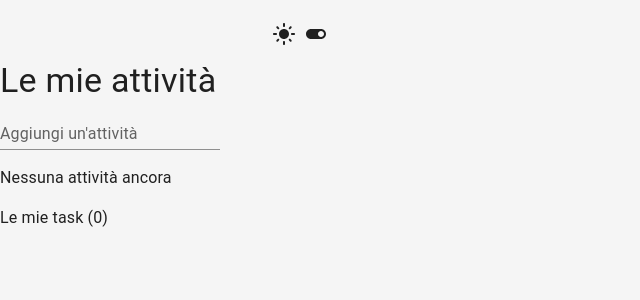
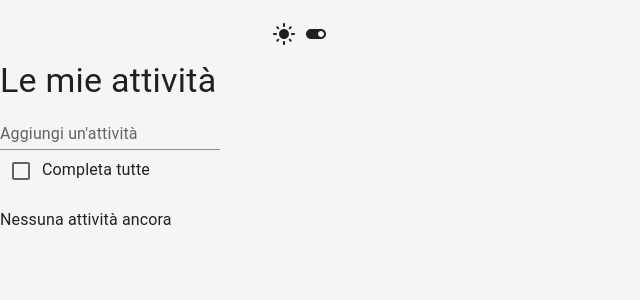
Before and after one commit to Denaz-I/Productivity_tracker_easy, a React (Vite) app: page / in a window 1280 px wide. Shown: the top 300 px of the page, without its empty margins (0-640 px from the left). Built offline with nearby package versions, Linux system fonts and the light colour scheme.

Commit message:
aggiunto checkbox per spuntarli tutti o meno

```diff
--- a/src/Components/AllTaskCompleted.tsx
+++ b/src/Components/AllTaskCompleted.tsx
@@ -1,5 +1,20 @@
-import { useAppDispatch } from "../Store/hooks";
+import { Box, Checkbox } from "@mui/material";
+import { useAppDispatch, useAppSelector } from "../Store/hooks";
+import { setAllCompleted } from "../Store/tasksSlice";
 
 export default function AllTaskCompleted () {
     const dispatch = useAppDispatch()
+
+    const allCompleted = useAppSelector(
+        (state) => state.tasks.length > 0 && state.tasks.every((t) => t.completed)
+    );
+
+    return (
+        <Box>
+            <Checkbox checked={allCompleted}
+                onChange={(t) => dispatch(setAllCompleted(t.target.checked))}
+                color="success" />
+        <span>{allCompleted ? "Deseleziona tutte" : "Completa tutte"}</span>
+        </Box>
+    )
 }
--- a/src/Components/TaskList.tsx
+++ b/src/Components/TaskList.tsx
@@ -2,6 +2,7 @@ import { useAppSelector } from "../Store/hooks";
 import { Typography } from "@mui/material";
 import TaskCard from "./TaskCard";
 import AddTaskForm from "./AddTaskForm";
+import AllTaskCompleted from "./AllTaskCompleted";
 
 function TasksList() {
     const tasks = useAppSelector((t) => t.tasks);
@@ -10,14 +11,12 @@ function TasksList() {
         <div>
             <Typography variant="h4" sx={{}}>Le mie attività</Typography>
             <AddTaskForm />
+                <AllTaskCompleted />
                 {tasks.length === 0 ? (
                     <p className="text-center text-gray-500">Nessuna attività ancora</p>
                 ) : (
                     tasks.map((t) => <TaskCard key={t.id} task={t} />)
                 )}
-            <Typography gutterBottom>
-                Le mie task ({tasks.length})
-            </Typography>
         </div>
     );
 }
--- a/src/Store/tasksSlice.ts
+++ b/src/Store/tasksSlice.ts
@@ -22,8 +22,13 @@ const tasksSlice = createSlice({
         removeTask: (state, action: PayloadAction<string>) =>{
             return state.filter(x => x.id !== action.payload);
         },
+        setAllCompleted: (state, action: PayloadAction<boolean>) => {
+            state.forEach((task) => {
+                task.completed = action.payload;
+            });
+        },
     }
 })
 
-export const {addTask, toggleTask, removeTask} = tasksSlice.actions;
+export const {addTask, toggleTask, removeTask, setAllCompleted} = tasksSlice.actions;
 export default tasksSlice.reducer
```
